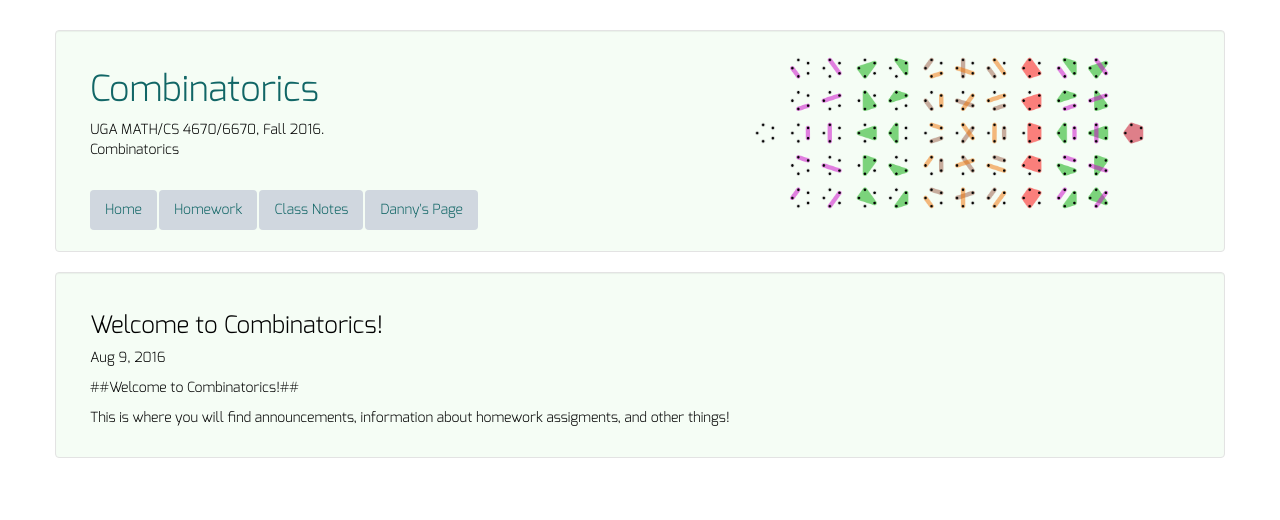
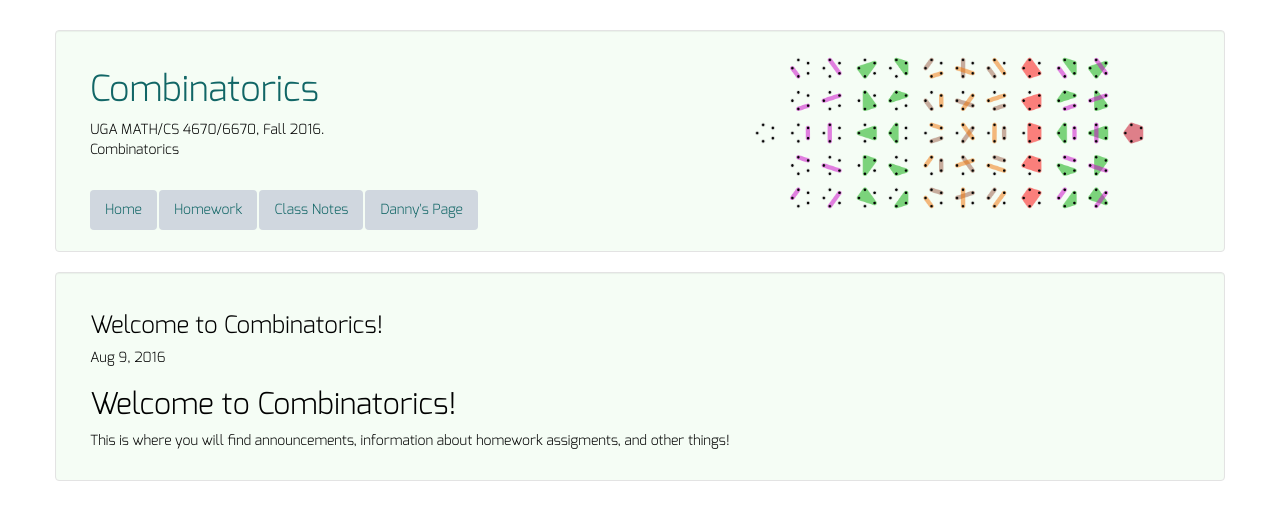
Before and after one commit to dkrashen/combinatorics, a Jekyll site: the page built from _posts/2016-08-09-welcome.md, in a window 1280 px wide. Shown: the top 520 px of the page. Built offline with Jekyll 4.4.1, drawn with Linux system fonts in a browser that asks for light colours.

Commit message:
formatting (new jekyll conventions)

```diff
--- a/_posts/2016-08-09-welcome.md
+++ b/_posts/2016-08-09-welcome.md
@@ -7,7 +7,7 @@ categories: announcements
 
 ---
 
-##Welcome to Combinatorics!##
+## Welcome to Combinatorics!
 
 This is where you will find announcements, information about homework
 assigments, and other things!
```
